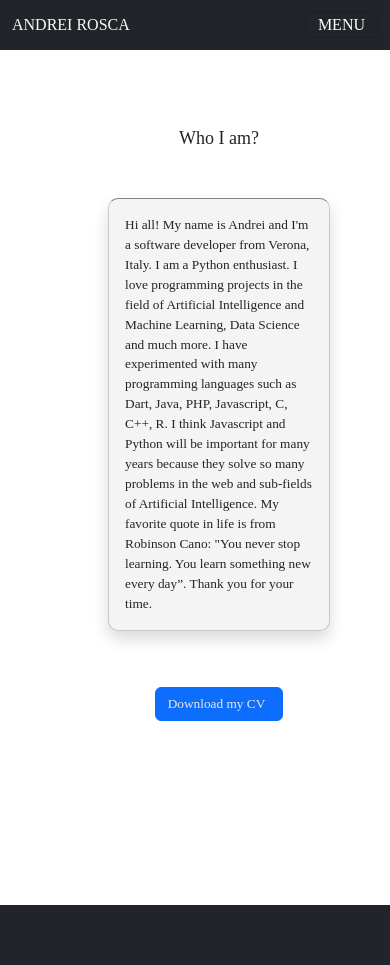
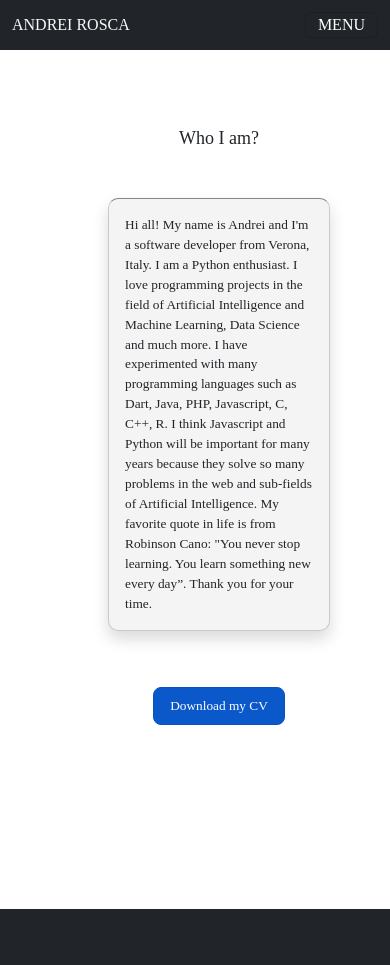
Before and after one commit to andreirosca92/andrei_rosca_flask, a Flask app: page /about in a window 390 px wide. Shown: the top 965 px of the page. Run offline with Flask 2, Linux system fonts and the light colour scheme; some libraries are stand-ins or nearby versions.

Commit message:
fix the bug button

```diff
--- a/project/static/style/mainpage.css
+++ b/project/static/style/mainpage.css
@@ -588,7 +588,7 @@ main {
     font-size: medium;
     font-weight: 400;
   }
-  #button_cv a {
+  #button_cv {
     font-size: medium;
     font-weight: 400;
   }
@@ -686,7 +686,7 @@ main {
     font-size: small;
     font-weight: 400;
   }
-  #button_cv a {
+  #button_cv {
     font-size: medium;
     font-weight: 400;
   }
@@ -788,7 +788,7 @@ main {
     font-size: smaller;
     font-weight: 400;
   }
-  #button_cv a {
+  #button_cv {
     font-size: smaller;
     font-weight: 400;
   }
@@ -892,7 +892,7 @@ main {
     font-size: smaller;
     font-weight: 400;
   }
-  #button_cv a {
+  #button_cv {
     font-size: smaller;
     font-weight: 400;
   }
@@ -995,7 +995,7 @@ main {
     font-size: smaller;
     font-weight: 400;
   }
-  #button_cv a {
+  #button_cv {
     font-size: smaller;
     font-weight: 400;
   }
--- a/project/templates/about.html
+++ b/project/templates/about.html
@@ -33,7 +33,8 @@
       <div class="p-2 my-5 d-flex justify-content-center">
         <div class="btn-example">
               <!-- About Section Button-->
-            <button id="button_cv"type="button" class="btn btn-primary"><a class="label label-primary disabled-link" href={{url_for('static',filename="/pdf/Andrei_Rosca_CV.pdf")}} target="_blank"  style="margin-right: 5px;">Download my CV</a></button>
+
+            <a id="button_cv" href={{url_for('static',filename="/pdf/Andrei_Rosca_CV.pdf")}} class="btn btn-primary btn-lg active" role="button" aria-pressed="true">Download my CV</a>
 
         </div>
       </div>
```
